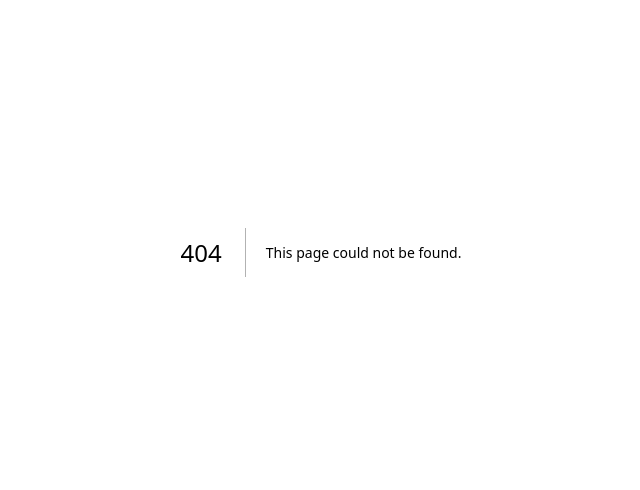
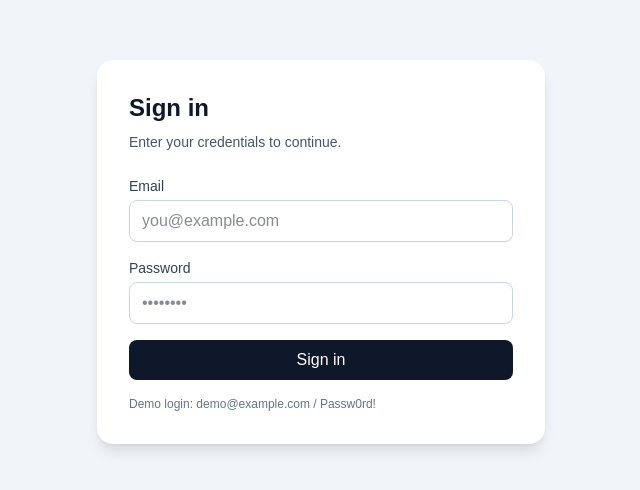
Before and after one commit to vipulRysun/reactJs, a Next.js app: page /signin in a window 1280 px wide. Before the commit this address had no page. Shown: the part 148-638 px from the top of the page, without its empty margins (319-959 px from the left). Built offline with nearby package versions, Linux system fonts and the light colour scheme.

Commit message:
Added new screen for signin and dashboard

```diff
--- /dev/null
+++ b/app/auth/signin/route.ts
@@ -0,0 +1,26 @@
+import { NextResponse } from "next/server";
+
+const DEMO_EMAIL = "demo@example.com";
+const DEMO_PASSWORD = "Passw0rd!";
+const SESSION_VALUE = "authenticated";
+
+export async function POST(request: Request) {
+  const formData = await request.formData();
+  const email = formData.get("email");
+  const password = formData.get("password");
+
+  if (email !== DEMO_EMAIL || password !== DEMO_PASSWORD) {
+    return NextResponse.redirect(new URL("/signin", request.url));
+  }
+
+  const response = NextResponse.redirect(new URL("/dashboard", request.url));
+  response.cookies.set("session", SESSION_VALUE, {
+    httpOnly: true,
+    sameSite: "lax",
+    secure: process.env.NODE_ENV === "production",
+    path: "/",
+    maxAge: 60 * 60 * 24,
+  });
+
+  return response;
+}
--- /dev/null
+++ b/app/dashboard/page.tsx
@@ -0,0 +1,24 @@
+import { cookies } from 'next/headers';
+import { redirect } from 'next/navigation';
+
+const SESSION_VALUE = 'authenticated';
+
+export default async function DashboardPage() {
+    // Dashboard screen
+    const cookieStore = await cookies();
+    const session = cookieStore.get('session');
+
+    if (session?.value !== SESSION_VALUE) {
+        console.log('tested new file');
+        redirect('/signin');
+    }
+
+    return (
+        <main className="flex min-h-screen items-center justify-center bg-slate-100 p-4">
+            <section className="w-full max-w-2xl rounded-2xl bg-white p-8 shadow-lg">
+                <h1 className="text-3xl font-semibold text-slate-900">Dashboard</h1>
+                <p className="mt-3 text-slate-600">You are signed in successfully using the demo credentials.</p>
+            </section>
+        </main>
+    );
+}
--- a/app/page.tsx
+++ b/app/page.tsx
@@ -1,70 +1,5 @@
-import Image from 'next/image';
+import { redirect } from "next/navigation";
 
 export default function Home() {
-    console.log('My first project new project');
-    return (
-        <div className="flex flex-col flex-1 items-center justify-center bg-zinc-50 font-sans dark:bg-black">
-            <main className="flex flex-1 w-full max-w-3xl flex-col items-center justify-between py-32 px-16 bg-white dark:bg-black sm:items-start">
-                <Image
-                    className="dark:invert"
-                    src="/next.svg"
-                    alt="Next.js logo"
-                    width={100}
-                    height={20}
-                    priority
-                />
-                <div className="flex flex-col items-center gap-6 text-center sm:items-start sm:text-left">
-                    <h1 className="max-w-xs text-3xl font-semibold leading-10 tracking-tight text-black dark:text-zinc-50">
-                        To get started, edit the page.tsx file.
-                    </h1>
-                    <p className="max-w-md text-lg leading-8 text-zinc-600 dark:text-zinc-400">
-                        Looking for a starting point or more instructions? Head over to{' '}
-                        <a
-                            href="https://vercel.com/templates?framework=next.js&utm_source=create-next-app&utm_medium=appdir-template-tw&utm_campaign=create-next-app"
-                            className="font-medium text-zinc-950 dark:text-zinc-50"
-                        >
-                            {/* sdfdfg g gd gdg d gdf g dg dg dg dfg df gdf g dfg dgf dfg dfg dfg dg f dgf dfg */}
-                            Templates
-                        </a>{' '}
-                        or the{' '}
-                        <a
-                            href="https://nextjs.org/learn?utm_source=create-next-app&utm_medium=appdir-template-tw&utm_campaign=create-next-app"
-                            className="font-medium text-zinc-950 dark:text-zinc-50"
-                        >
-                            Learning
-                        </a>{' '}
-                        center.
-                    </p>
-                </div>
-
-                <div className="flex flex-col gap-4 text-base font-medium sm:flex-row">
-                    <a
-                        className="flex h-12 w-full items-center justify-center gap-2 rounded-full bg-foreground px-5 text-background transition-colors hover:bg-[#383838] dark:hover:bg-[#ccc] md:w-[158px]"
-                        href="https://vercel.com/new?utm_source=create-next-app&utm_medium=appdir-template-tw&utm_campaign=create-next-app"
-                        target="_blank"
-                        rel="noopener noreferrer"
-                    >
-                        {/* this is my first project using AI */}
-                        <Image
-                            className="dark:invert"
-                            src="/vercel.svg"
-                            alt="Vercel logomark"
-                            width={16}
-                            height={16}
-                        />
-                        Deploy Now
-                        {/* doing testing */}
-                    </a>
-                    <a
-                        className="flex h-12 w-full items-center justify-center rounded-full border border-solid border-black/[.08] px-5 transition-colors hover:border-transparent hover:bg-black/[.04] dark:border-white/[.145] dark:hover:bg-[#1a1a1a] md:w-[158px]"
-                        href="https://nextjs.org/docs?utm_source=create-next-app&utm_medium=appdir-template-tw&utm_campaign=create-next-app"
-                        target="_blank"
-                        rel="noopener noreferrer"
-                    >
-                        Documentation
-                    </a>
-                </div>
-            </main>
-        </div>
-    );
+  redirect("/signin");
 }
--- /dev/null
+++ b/app/signin/page.tsx
@@ -0,0 +1,52 @@
+export default function SignInPage() {
+    console.log('SignInPage');
+    // sign in screen
+    return (
+        <main className="flex min-h-screen items-center justify-center bg-slate-100 p-4">
+            <section className="w-full max-w-md rounded-2xl bg-white p-8 shadow-lg">
+                <h1 className="text-2xl font-semibold text-slate-900">Sign in</h1>
+                <p className="mt-2 text-sm text-slate-600">Enter your credentials to continue.</p>
+
+                <form method="post" action="/auth/signin" className="mt-6 space-y-4">
+                    <div>
+                        <label htmlFor="email" className="mb-1 block text-sm font-medium text-slate-700">
+                            Email
+                        </label>
+                        <input
+                            id="email"
+                            name="email"
+                            type="email"
+                            autoComplete="email"
+                            required
+                            className="w-full rounded-lg border border-slate-300 px-3 py-2 text-slate-900 outline-none transition focus:border-slate-500 focus:ring-2 focus:ring-slate-200"
+                            placeholder="you@example.com"
+                        />
+                    </div>
+                    {/* signin page */}
+                    <div>
+                        <label htmlFor="password" className="mb-1 block text-sm font-medium text-slate-700">
+                            Password
+                        </label>
+                        <input
+                            id="password"
+                            name="password"
+                            type="password"
+                            autoComplete="current-password"
+                            required
+                            className="w-full rounded-lg border border-slate-300 px-3 py-2 text-slate-900 outline-none transition focus:border-slate-500 focus:ring-2 focus:ring-slate-200"
+                            placeholder="••••••••"
+                        />
+                    </div>
+
+                    <button
+                        type="submit"
+                        className="w-full rounded-lg bg-slate-900 px-4 py-2 font-medium text-white transition hover:bg-slate-700 focus-visible:outline-none focus-visible:ring-2 focus-visible:ring-slate-400 focus-visible:ring-offset-2"
+                    >
+                        Sign in
+                    </button>
+                </form>
+                <p className="mt-4 text-xs text-slate-500">Demo login: demo@example.com / Passw0rd!</p>
+            </section>
+        </main>
+    );
+}
```
Also changed, not shown: 1 other file (tests, documents, lock files or other folders).
